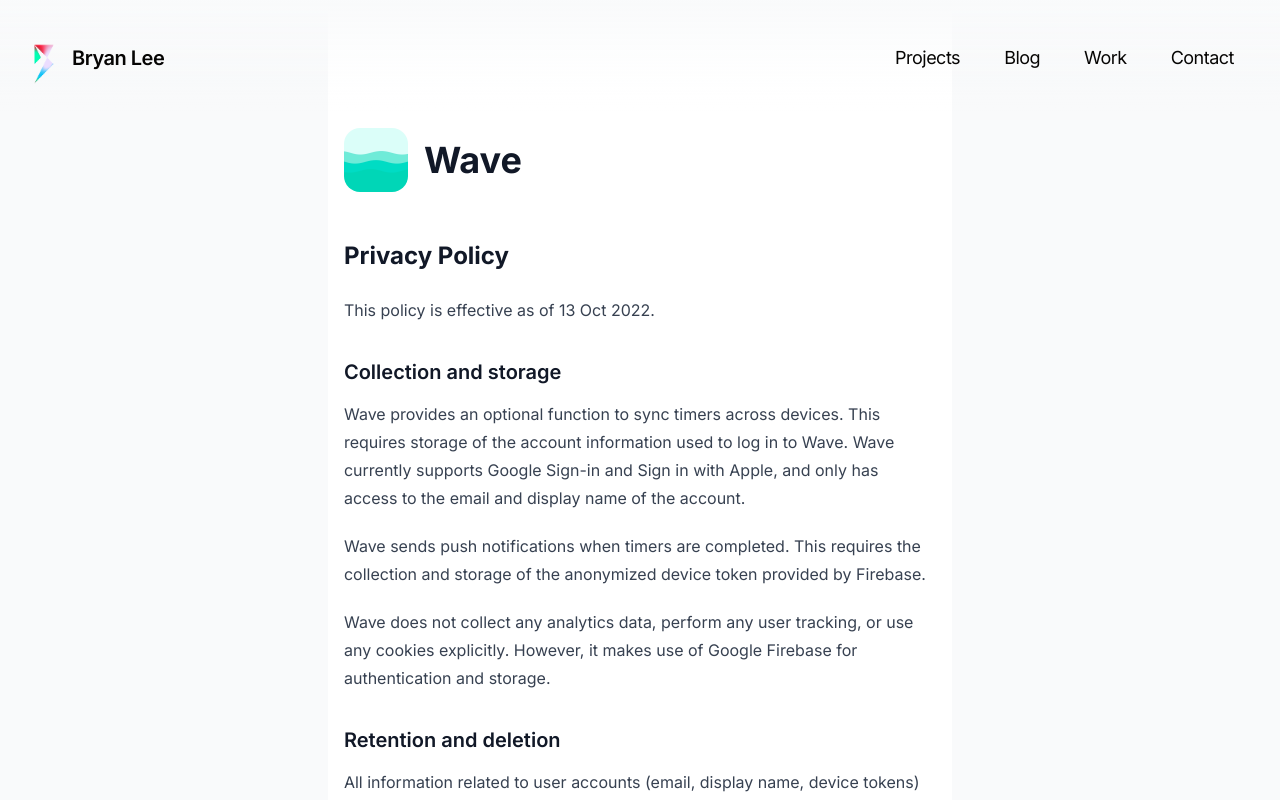
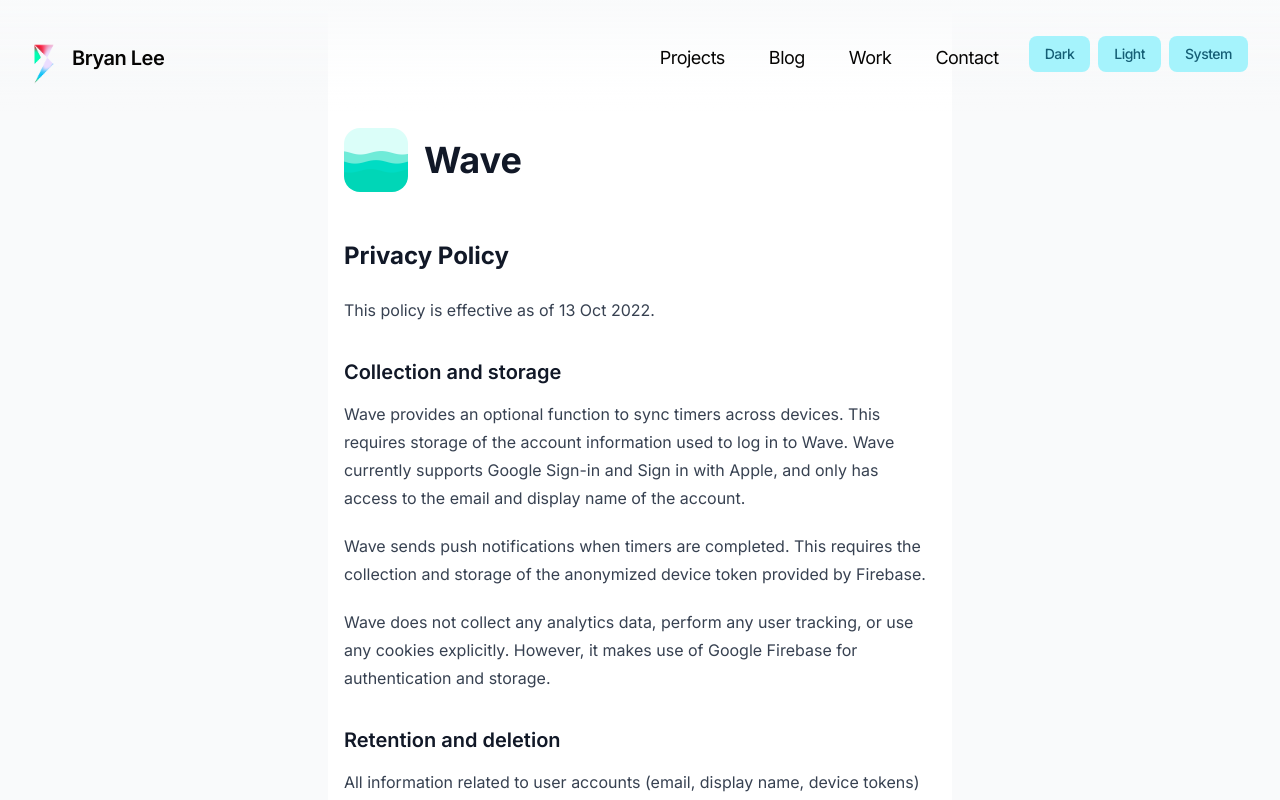
Before and after one commit to bryanmylee/bryanmylee.com, a SvelteKit app: page /projects/wavefocus in a window 1280 px wide. Shown: the top 800 px of the page. Built offline with nearby package versions, Linux system fonts and the light colour scheme; no server answers; what highlightjs-svelte would draw is missing.

Commit message:
feat: theme state for js and no-js environment

```diff
--- a/src/lib/utils/theme.ts
+++ b/src/lib/utils/theme.ts
@@ -1,6 +1,6 @@
 export type Theme = 'light' | 'dark' | 'auto';
 
-export const parseTheme = (rawTheme: string | undefined): Theme => {
+export const parseTheme = (rawTheme: string | null | undefined): Theme => {
 	if (rawTheme === 'light') return 'light';
 	if (rawTheme === 'dark') return 'dark';
 	return 'auto';
--- a/src/routes/+layout.svelte
+++ b/src/routes/+layout.svelte
@@ -6,14 +6,17 @@
 	import '../app.css';
 	import '../hljs.css';
 	import '../hljs';
-	import { provideLogger, provideBgPaperRatio } from './context';
+	import { provideLogger, provideBgPaperRatio, provideTheme } from './context';
 	import Nav from './components/Nav';
 	import { onMount } from 'svelte';
 	import type { LayoutData } from './$types';
 	import { useDarkMode } from '$lib/utils/darkMode';
 
 	export let data: LayoutData;
+
 	const theme = writable(data.initialTheme);
+	provideTheme(theme);
+
 	const dark = useDarkMode(theme);
 	$: console.log({ $dark, $theme });
 
--- a/src/routes/+page.server.ts
+++ /dev/null
@@ -1,12 +0,0 @@
-import { parseTheme } from '$lib/utils/theme';
-import type { Actions } from './$types';
-
-export const actions: Actions = {
-	setTheme: async ({ cookies, request }) => {
-		const data = await request.formData();
-		const themeData = data.get('theme');
-		const theme = parseTheme(themeData?.toString());
-		cookies.set('theme', theme, { path: '/' });
-		return { success: true };
-	},
-};
--- a/src/routes/components/Nav/Nav.svelte
+++ b/src/routes/components/Nav/Nav.svelte
@@ -5,6 +5,7 @@
 	import { GRAY_50 } from '$lib/utils/color';
 	import { useBgPaperRatio } from '../../context';
 	import NavLinks from './NavLinks.svelte';
+	import ThemeMenu from './ThemeMenu.svelte';
 
 	const bgPaperRatio = useBgPaperRatio();
 	$: bg_rgb = GRAY_50.map((l) => l * $bgPaperRatio);
@@ -20,8 +21,9 @@
 <nav
 	class:strong-gradient={useGradientBg}
 	class:mix-blend-difference={useDifferenceBg}
-	style:--bg_rgb={bg_rgb.join(',')}
-	style:--text_rgb={text_rgb.join(',')}
+	class="pointer-events-none fixed inset-0 bottom-auto z-10 h-28 px-8 pt-9 text-xl tracking-tight"
+	style:--bg-rgb={bg_rgb.join(',')}
+	style:--text-rgb={text_rgb.join(',')}
 >
 	<div class="tw-container mx-auto flex h-12 items-start justify-between">
 		<ul class="pointer-events-auto flex translate-y-2">
@@ -39,27 +41,28 @@
 				</li>
 			{/if}
 		</ul>
-		<NavLinks />
+		<div class="flex gap-4">
+			<NavLinks />
+			<ThemeMenu />
+		</div>
 	</div>
 </nav>
 
 <style lang="postcss">
 	nav {
-		@apply pointer-events-none fixed inset-0 bottom-auto z-10 h-28 px-8 pt-9;
-		@apply text-xl tracking-tight;
-		color: rgb(var(--text_rgb));
+		color: rgb(var(--text-rgb));
 	}
 
 	nav.strong-gradient {
 		background-image: linear-gradient(
 			to bottom,
-			rgba(var(--bg_rgb), 1) 0%,
-			rgba(var(--bg_rgb), 0.3) 50%,
-			rgba(var(--bg_rgb), 0.15) 65%,
-			rgba(var(--bg_rgb), 0.075) 75.5%,
-			rgba(var(--bg_rgb), 0.037) 82.85%,
-			rgba(var(--bg_rgb), 0.019) 88%,
-			rgba(var(--bg_rgb), 0) 100%
+			rgba(var(--bg-rgb), 1) 0%,
+			rgba(var(--bg-rgb), 0.3) 50%,
+			rgba(var(--bg-rgb), 0.15) 65%,
+			rgba(var(--bg-rgb), 0.075) 75.5%,
+			rgba(var(--bg-rgb), 0.037) 82.85%,
+			rgba(var(--bg-rgb), 0.019) 88%,
+			rgba(var(--bg-rgb), 0) 100%
 		);
 	}
 </style>
--- a/src/routes/components/Nav/NavLinks.svelte
+++ b/src/routes/components/Nav/NavLinks.svelte
@@ -38,8 +38,8 @@
 		@apply opacity-0 peer-checked:opacity-100 md:opacity-100;
 		@apply pointer-events-none peer-checked:pointer-events-auto md:pointer-events-auto;
 		@apply transition-opacity;
-		background: rgb(var(--bg_rgb));
-		@media screen and (min-width: 768px) {
+		background: rgb(var(--bg-rgb));
+		@media screen(md) {
 			background: transparent;
 		}
 	}
@@ -54,13 +54,13 @@
 	}
 	.dropdown--trigger::before {
 		content: '';
-		background-color: rgb(var(--text_rgb));
+		background-color: rgb(var(--text-rgb));
 		@apply absolute top-2 h-0.5 w-full;
 		@apply transition-transform;
 	}
 	.dropdown--trigger::after {
 		content: '';
-		background-color: rgb(var(--text_rgb));
+		background-color: rgb(var(--text-rgb));
 		@apply absolute bottom-2 h-0.5 w-full;
 		@apply transition-transform;
 	}
--- /dev/null
+++ b/src/routes/components/Nav/ThemeMenu.svelte
@@ -0,0 +1,30 @@
+<script lang="ts">
+	import { page } from '$app/stores';
+	import Button from '$lib/components/Button.svelte';
+	import { parseTheme } from '$lib/utils/theme';
+	import { useTheme } from '../../context';
+	import { enhance } from '$app/forms';
+
+	$: safeUrl = encodeURIComponent($page.url.toString());
+	const theme = useTheme();
+</script>
+
+<div>
+	<form
+		use:enhance={({ cancel, action }) => {
+			// If JavaScript is enabled, manually update the theme without reloading the page.
+			cancel();
+			const newTheme = parseTheme(action.searchParams.get('theme'));
+			theme.set(newTheme);
+
+			// Manually update the theme cookie client-side.
+			document.cookie = `theme=${newTheme};path=/;samesite=lax`;
+		}}
+		method="post"
+		class="pointer-events-auto flex gap-2"
+	>
+		<Button size="sm" formaction="/set-theme?theme=dark&current-url={safeUrl}">Dark</Button>
+		<Button size="sm" formaction="/set-theme?theme=light&current-url={safeUrl}">Light</Button>
+		<Button size="sm" formaction="/set-theme?theme=auto&current-url={safeUrl}">System</Button>
+	</form>
+</div>
--- a/src/routes/context.ts
+++ b/src/routes/context.ts
@@ -1,6 +1,8 @@
 import type { Logger } from '$lib/analytics';
 import { paired } from '$lib/utils/context';
+import type { Theme } from '$lib/utils/theme';
 import type { Readable, Writable } from 'svelte/store';
 
+export const [useTheme, provideTheme] = paired<Writable<Theme>>();
 export const [useBgPaperRatio, provideBgPaperRatio] = paired<Writable<number>>();
 export const [useLogger, provideLogger] = paired<Readable<Logger | undefined>>();
--- /dev/null
+++ b/src/routes/set-theme/+page.server.ts
@@ -0,0 +1,15 @@
+import { parseTheme } from '$lib/utils/theme';
+import { redirect } from '@sveltejs/kit';
+import type { Actions } from './$types';
+
+export const actions: Actions = {
+	default: async ({ cookies, request }) => {
+		const query = request.url.slice(request.url.indexOf('?') + 1);
+		const params = new URLSearchParams(query);
+		const theme = parseTheme(params.get('theme'));
+		cookies.set('theme', theme, { path: '/', httpOnly: false });
+
+		const currentUrl = params.get('current-url') ?? '/';
+		redirect(303, currentUrl);
+	},
+};
```
